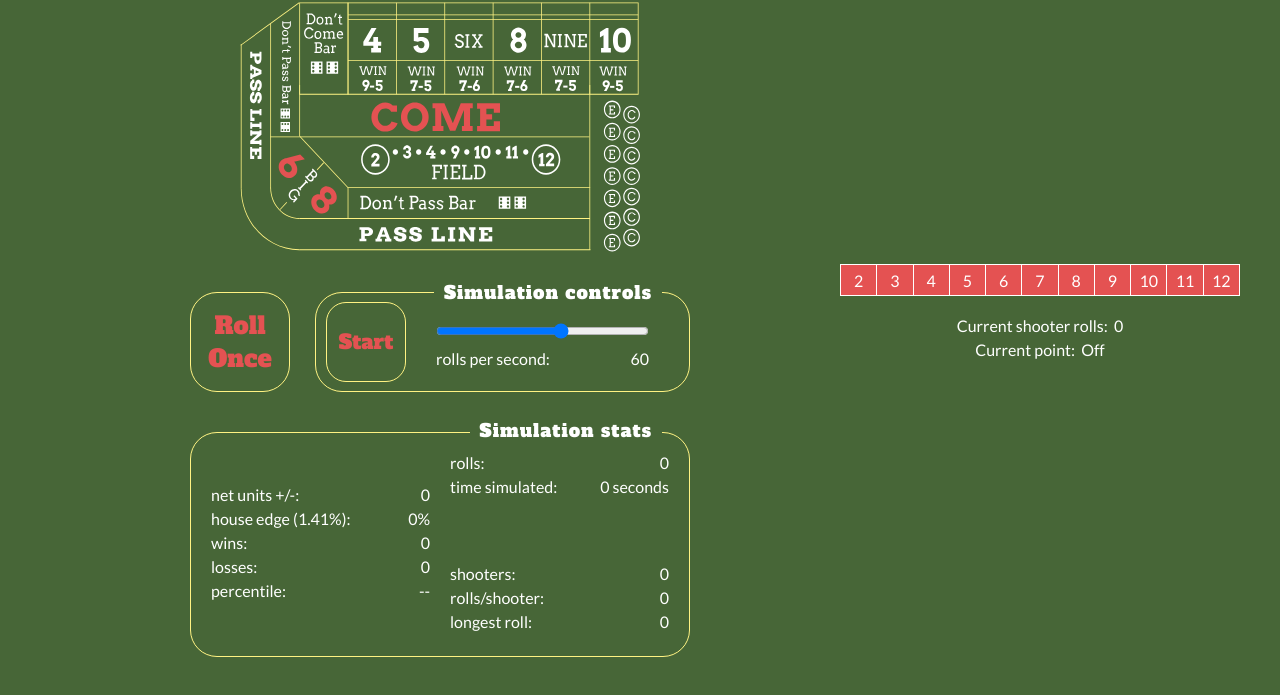
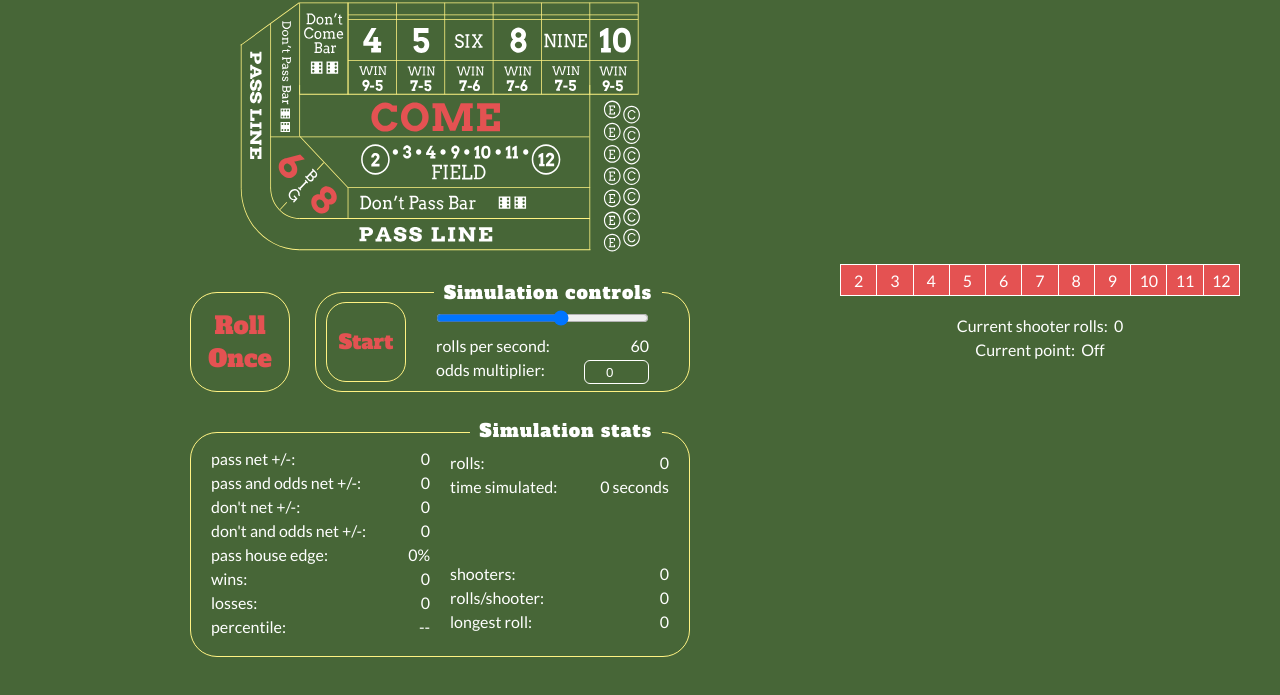
Before and after one commit to garrettroell/craps, a plain HTML site: page public/index.html in a window 1280 px wide. Shown: the part 113-808 px from the top of the page. Drawn offline with Linux system fonts and the light colour scheme.

Commit message:
Added stubs for odds and dont controls and outputs

```diff
--- a/public/index.html
+++ b/public/index.html
@@ -46,6 +46,11 @@
               <p class="simulation-stat">rolls per second:</p>
               <p class="simulation-stat" id="rolls-per-second-value">60</p>
             </div>
+            <div class="simulation-stat-row">
+              <p class="simulation-stat">odds multiplier:</p>
+              <input type="number" id="quantity" name="odds-multiplier" class="odds-multiplier" min="0" max="5"
+                value="0">
+            </div>
           </div>
         </div>
       </div>
@@ -54,11 +59,23 @@
         <p class="simulation-stats-title">Simulation stats</p>
         <div class="left-stats">
           <div class="simulation-stat-row">
-            <p class="simulation-stat">net units +/-:</p>
-            <p class="simulation-stat" id="net-units-value">0</p>
+            <p class="simulation-stat">pass net +/-:</p>
+            <p class="simulation-stat" id="pass-net-units-value">0</p>
           </div>
           <div class="simulation-stat-row">
-            <p class="simulation-stat">house edge (1.41%):</p>
+            <p class="simulation-stat">pass and odds net +/-:</p>
+            <p class="simulation-stat" id="pass-odds-net-units-value">0</p>
+          </div>
+          <div class="simulation-stat-row">
+            <p class="simulation-stat">don't net +/-:</p>
+            <p class="simulation-stat" id="dont-net-units-value">0</p>
+          </div>
+          <div class="simulation-stat-row">
+            <p class="simulation-stat">don't and odds net +/-:</p>
+            <p class="simulation-stat" id="dont-odds-net-units-value">0</p>
+          </div>
+          <div class="simulation-stat-row">
+            <p class="simulation-stat">pass house edge:</p>
             <p class="simulation-stat" id="house-edge-value">0%</p>
           </div>
           <div class="simulation-stat-row">
--- a/public/js/crapsLogic.js
+++ b/public/js/crapsLogic.js
@@ -66,7 +66,7 @@ document.addEventListener("DOMContentLoaded", (event) => {
   const totalTime = document.getElementById("time-simulated-value");
   const summary = document.getElementById("summary");
   const numShooters = document.getElementById("shooters-value");
-  const netUnits = document.getElementById("net-units-value");
+  const netUnits = document.getElementById("pass-net-units-value");
   const numWins = document.getElementById("wins-value");
   const numLosses = document.getElementById("losses-value");
   const currentPoint = document.getElementById("current-point");
--- a/public/styles.css
+++ b/public/styles.css
@@ -89,7 +89,7 @@ body {
   position: relative;
   flex: 1;
   display: flex;
-  height: 100px;
+  min-height: 100px;
   /* width: 140px; */
   border: 1px solid #fff383;
   box-sizing: border-box;
@@ -136,7 +136,10 @@ body {
 
 .rolls-per-second {
   flex: 1;
-  margin: 30px 40px 20px 20px;
+  margin: 10px 40px 0px 20px;
+  display: flex;
+  flex-direction: column;
+  justify-content: center;
   /* background-color: salmon; */
 }
 
@@ -249,3 +252,18 @@ body {
   font-family: "Lato";
   color: white;
 }
+
+.odds-multiplier {
+  background-color: transparent;
+  border-style: solid;
+  border-radius: 6px;
+  border-color: white;
+  border-width: 1px;
+  color: white;
+  /* padding: auto; */
+  padding-left: 21px;
+}
+
+.odds-multiplier::placeholder {
+  color: white;
+}
```
